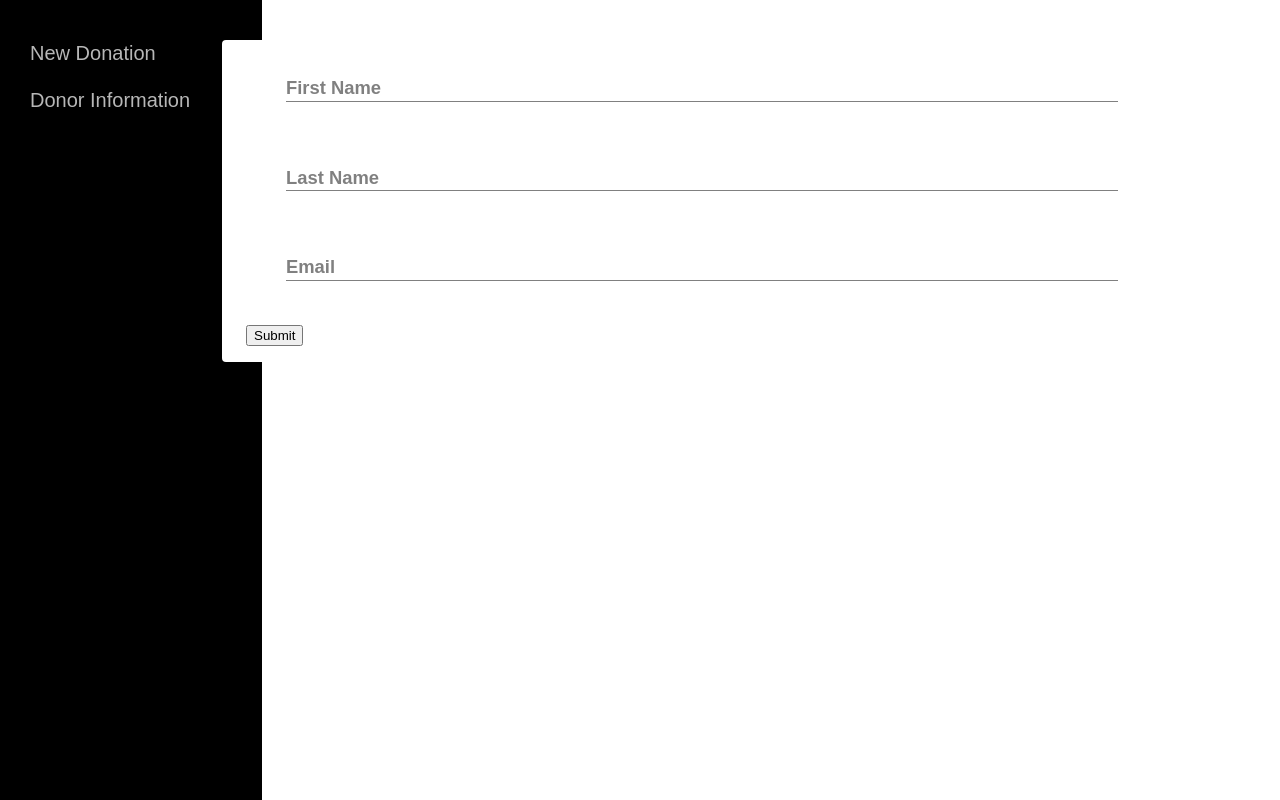
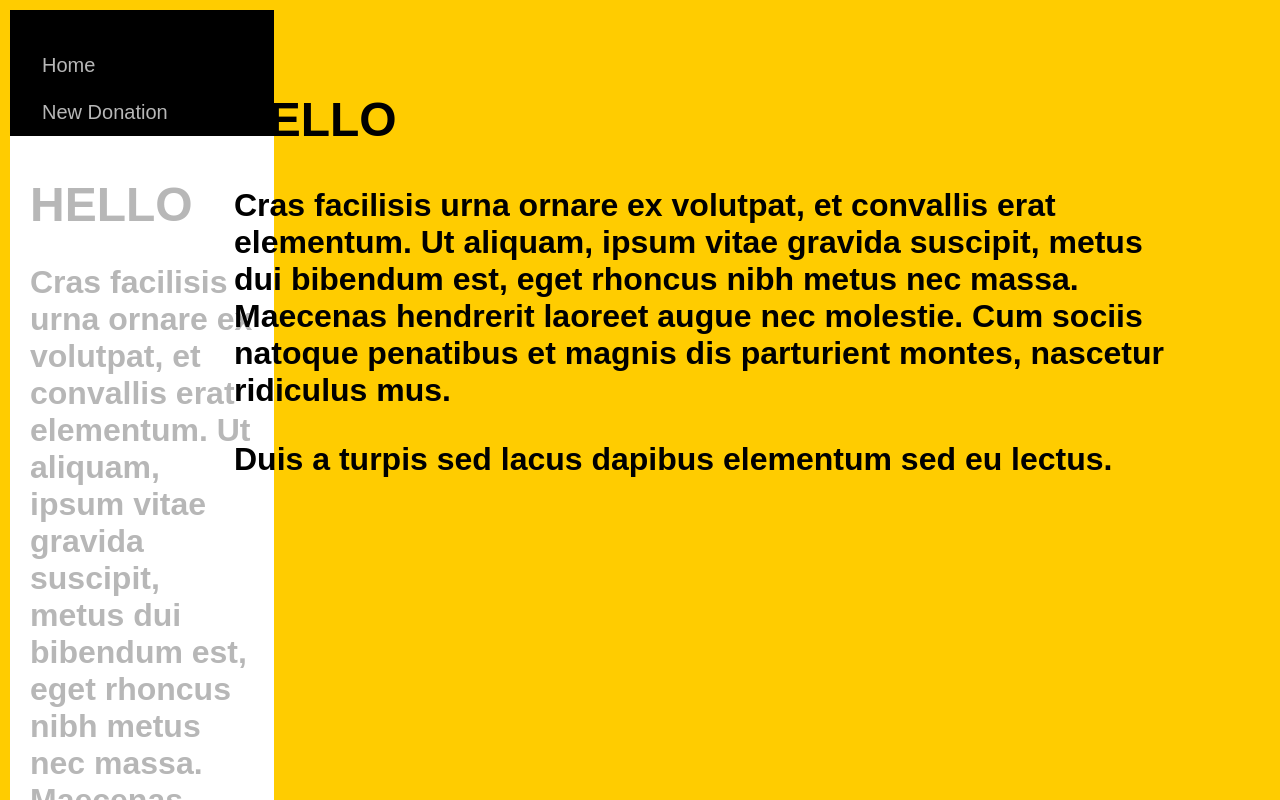
Before and after one commit to CeliaSherry/donation-db-react-client, a React (Create React App) app: page / in a window 1280 px wide. Built offline with nearby package versions, Linux system fonts and the light colour scheme.

Commit message:
Updated code

```diff
--- a/src/App.js
+++ b/src/App.js
@@ -5,7 +5,7 @@ import { Component } from 'react';
 import Navbar from './components/Navbar';
 
 import { Field, reduxForm } from 'redux-form';
-import CreateDonor from './containers/CreateDonor';
+import CreateDonor from './components/Home';
 import './App.css'
 
 
--- /dev/null
+++ b/src/components/Home.css
@@ -0,0 +1,35 @@
+body {
+  background-color: #FFCC00;
+  padding: 20px;
+  margin: 0;
+}
+h1, h2, p, ul, li {
+  font-family: sans-serif;
+}
+ul.header li {
+  display: inline;
+  list-style-type: none;
+  margin: 0;
+}
+ul.header {
+  background-color: #111;
+  padding: 0;
+}
+ul.header li a {
+  color: #FFF;
+  font-weight: bold;
+  text-decoration: none;
+  padding: 20px;
+  display: inline-block;
+}
+.content {
+  background-color: #FFF;
+  padding: 20px;
+}
+.content h2 {
+  padding: 0;
+  margin: 0;
+}
+.content li {
+  margin-bottom: 10px;
+}
--- a/src/components/Home.js
+++ b/src/components/Home.js
@@ -1,4 +1,6 @@
-import React, {Component} from 'react';
+import React, { Component } from 'react';
+import "./Home.css";
+
 
 class Home extends Component {
     constructor(props) {
@@ -9,7 +11,15 @@ class Home extends Component {
         return (
             <div className="container-fluid">
                 <h1>
-                    Home Page
+                    <h2>HELLO</h2>
+                    <p>Cras facilisis urna ornare ex volutpat, et
+                    convallis erat elementum. Ut aliquam, ipsum vitae
+                    gravida suscipit, metus dui bibendum est, eget rhoncus nibh
+                    metus nec massa. Maecenas hendrerit laoreet augue
+                    nec molestie. Cum sociis natoque penatibus et magnis
+        dis parturient montes, nascetur ridiculus mus.</p>
+
+                    <p>Duis a turpis sed lacus dapibus elementum sed eu lectus.</p>
                 </h1>
             </div>
         )
--- a/src/components/Navbar/index.js
+++ b/src/components/Navbar/index.js
@@ -1,21 +1,32 @@
 import { Component } from "react";
 import styles from "./style.module.css";
-import { Link } from "react-router-dom";
+import { Link, BrowserRouter as Router, NavLink, Route } from "react-router-dom";
 import React from 'react'
+import Home from '../Home'
+import CreateDonor from "../../containers/CreateDonor";
 
-export default class Nav extends Component{
-    render(){
-        return(
+export default class Nav extends Component {
+    render() {
+        return (
+            <Router>
                 <div className={styles.navBar}>
-            {/* <Link to="/donations" className="item"> */}
+                    <NavLink to="/">
+                        <div className={styles.navItem}>
+                            Home
+                        </div>
+                    </NavLink>
+
+                    <NavLink to="/donations" className="item">
                         <div className={styles.navItem}>
                             New Donation
                         </div>
-            <div className={styles.navItem}>
-                Donor Information
+                    </NavLink>
+                    <div className="content">
+                        <Route exact path="/" component={Home} />
+                        <Route exact path="/donations" component={CreateDonor}></Route>
                     </div>
-            {/* </Link> */}
                 </div>
+            </Router>
         )
     }
 }
--- a/src/index.js
+++ b/src/index.js
@@ -4,6 +4,7 @@ import ReactDOM from "react-dom";
 import { Provider } from 'react-redux';
 import configureStore from './store';
 import App from "./App.js";
+import "./index.css";
 // import 'bootstrap/dist/css/bootstrap.css';
 
 ReactDOM.render(
```
Lines whose indentation alone changed are shown as unchanged.
